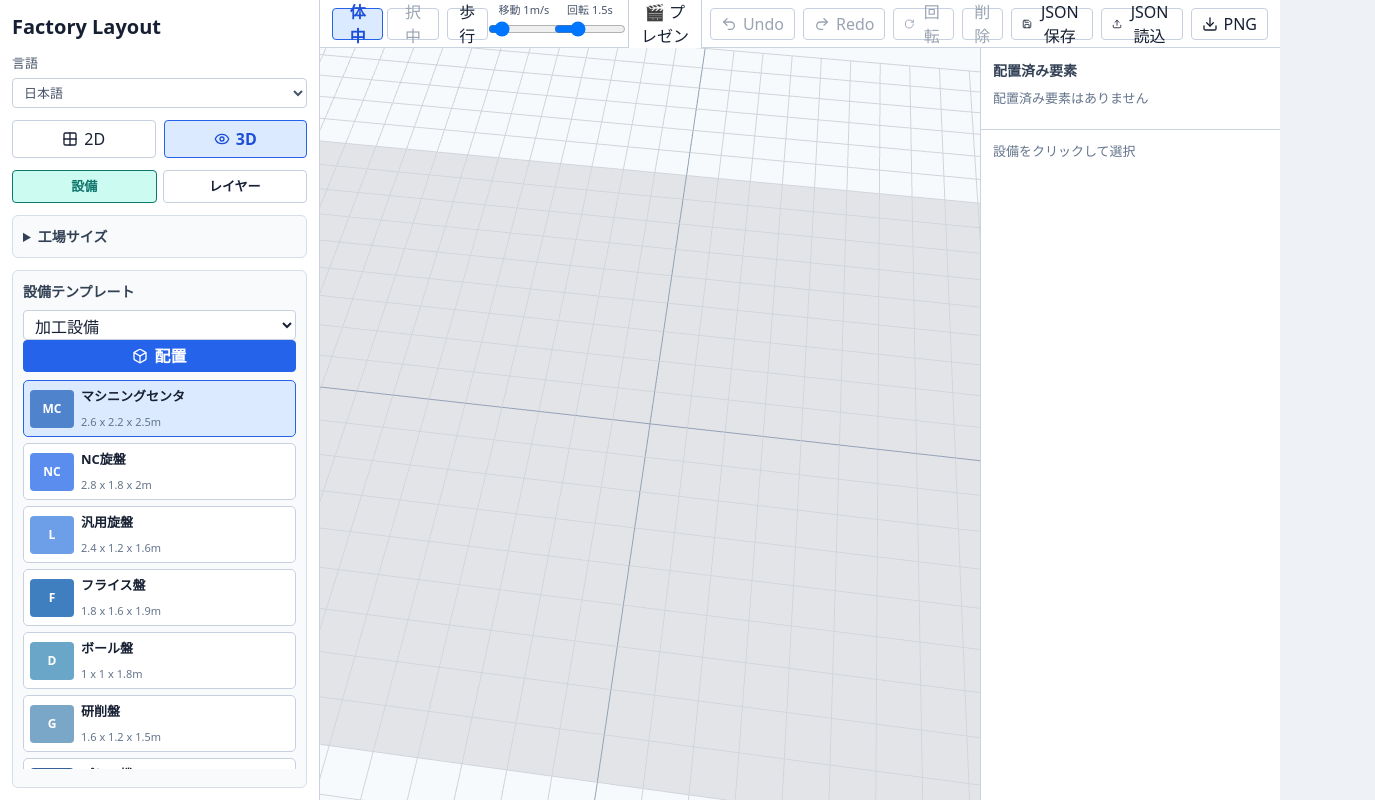
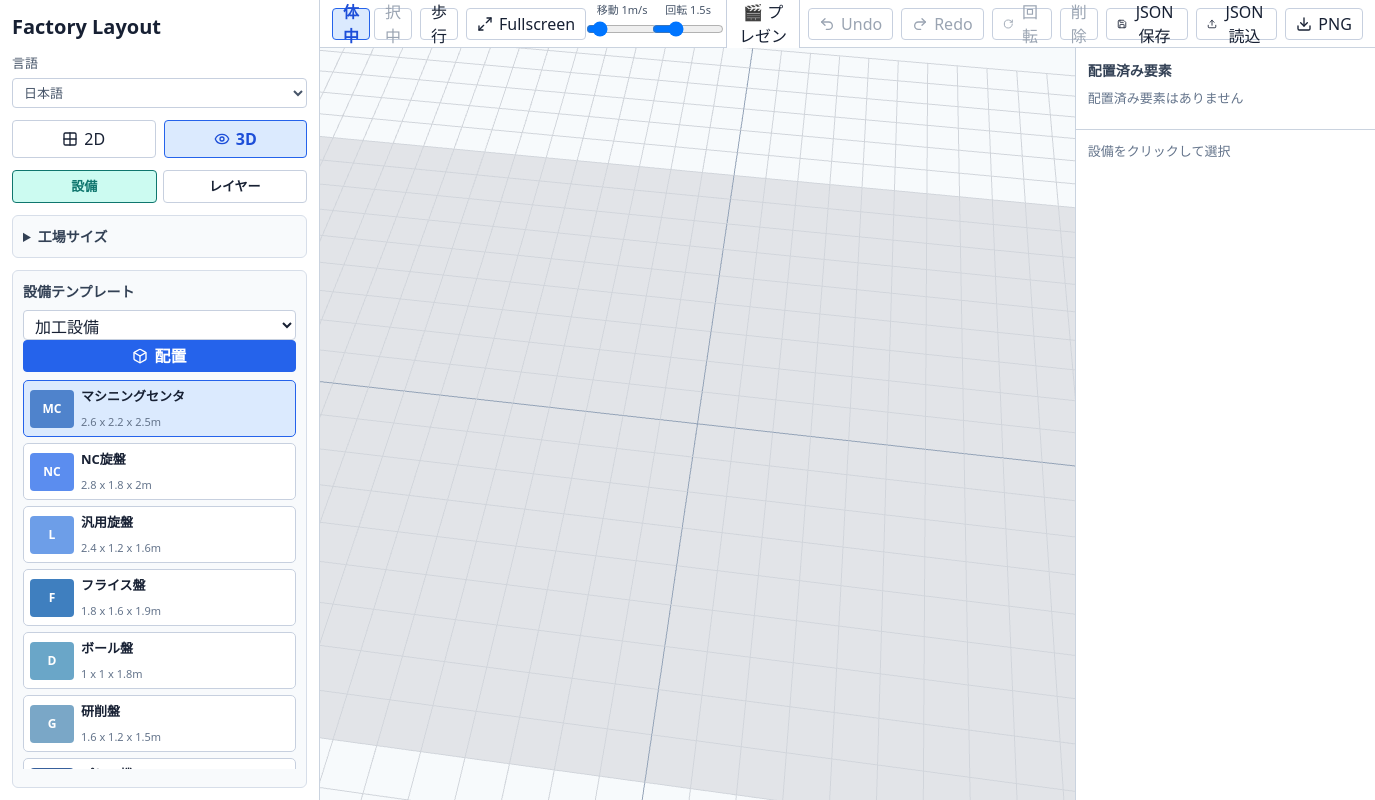
Before and after one commit to PlugBits/factory-layout, a React (Vite) app: page / in a window 1280 px wide. Both pictures are taken after a click on the button "3D". Shown: the whole page, 1375 px wide, since content can reach past the window. Built offline with nearby package versions, Linux system fonts and the light colour scheme.

Commit message:
Add 3D fullscreen and raise annotation arrows

```diff
--- a/src/App.tsx
+++ b/src/App.tsx
@@ -1,5 +1,5 @@
 import { useEffect, useMemo, useRef, useState } from "react";
-import { Box, Copy, Download, Eye, Grid2X2, Redo2, RotateCw, Save, Trash2, Undo2, Upload, ZoomIn, ZoomOut } from "lucide-react";
+import { Box, Copy, Download, Eye, Grid2X2, Maximize2, Minimize2, Redo2, RotateCw, Save, Trash2, Undo2, Upload, ZoomIn, ZoomOut } from "lucide-react";
 import { toPng } from "html-to-image";
 import * as THREE from "three";
 import { OrbitControls } from "three/examples/jsm/controls/OrbitControls.js";
@@ -223,8 +223,10 @@ function App() {
   const [panDrag, setPanDrag] = useState<{ x: number; y: number } | null>(null);
   const boardWrapRef = useRef<HTMLDivElement | null>(null);
   const boardRef = useRef<HTMLDivElement | null>(null);
+  const workspaceRef = useRef<HTMLElement | null>(null);
   const fileRef = useRef<HTMLInputElement | null>(null);
   const placedListRef = useRef<HTMLDivElement | null>(null);
+  const [isFullscreen, setIsFullscreen] = useState(false);
   // Feature 2: present mode signal ref
   const presentSignalRef = useRef<(() => void) | null>(null);
   // ウェイポイント
@@ -583,6 +585,15 @@ function App() {
     }
   }, [language]);
 
+  useEffect(() => {
+    const syncFullscreenState = () => {
+      setIsFullscreen(document.fullscreenElement === workspaceRef.current);
+    };
+    document.addEventListener("fullscreenchange", syncFullscreenState);
+    syncFullscreenState();
+    return () => document.removeEventListener("fullscreenchange", syncFullscreenState);
+  }, []);
+
   const deleteSelected = () => {
     if (!selectedId) return;
     recordHistory();
@@ -751,6 +762,14 @@ function App() {
     const dataUrl = await toPng(boardRef.current, { backgroundColor: "#ffffff", pixelRatio: 2 });
     const response = await fetch(dataUrl);
     downloadBlob(await response.blob(), "factory-layout.png");
+  };
+
+  const toggleWorkspaceFullscreen = async () => {
+    if (document.fullscreenElement) {
+      await document.exitFullscreen();
+      return;
+    }
+    await workspaceRef.current?.requestFullscreen();
   };
 
   const annotationLabels = {
@@ -856,7 +875,7 @@ function App() {
         )}
       </aside>
 
-      <main className="workspace">
+      <main className="workspace" ref={workspaceRef}>
         <header className="topbar">
           {viewMode === "2d" ? (
             <div className="zoom-controls">
@@ -873,6 +892,12 @@ function App() {
           ) : null}
           {viewMode === "3d" ? (
             <button className={orbitTargetMode === "walk" ? "active view-button" : "view-button"} onClick={() => setOrbitTargetMode("walk")}>{text("walk")}</button>
+          ) : null}
+          {viewMode === "3d" ? (
+            <button className="view-button" onClick={() => void toggleWorkspaceFullscreen()} aria-label={isFullscreen ? "Exit fullscreen" : "Fullscreen"}>
+              {isFullscreen ? <Minimize2 size={16} /> : <Maximize2 size={16} />}
+              {isFullscreen ? "Exit" : "Fullscreen"}
+            </button>
           ) : null}
           {/* ウェイポイントモードトグル（2Dのみ） */}
           {viewMode === "2d" ? (
@@ -2088,7 +2113,7 @@ function createAnnotationArrowModel(annotation: AnnotationItem) {
   const points = getAnnotationArrowPoints(annotation);
 
   // Band height above floor and thickness
-  const y = 0.055;
+  const y = 0.3;
   const bandThickness = 0.018;
 
   // Band width by style
--- a/src/styles.css
+++ b/src/styles.css
@@ -393,6 +393,12 @@ textarea {
   grid-template-rows: 48px minmax(0, 1fr);
   min-width: 0;
   min-height: 0;
+}
+
+.workspace:fullscreen {
+  width: 100vw;
+  height: 100vh;
+  background: #eef2f6;
 }
 
 .topbar {
```
